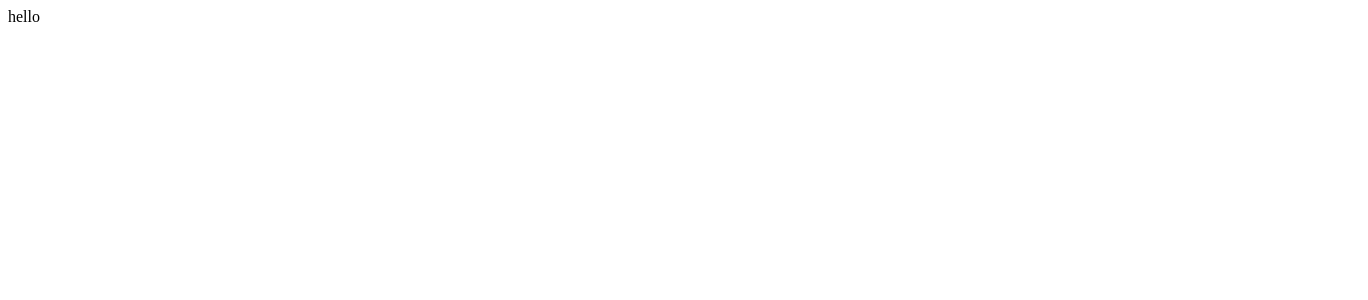
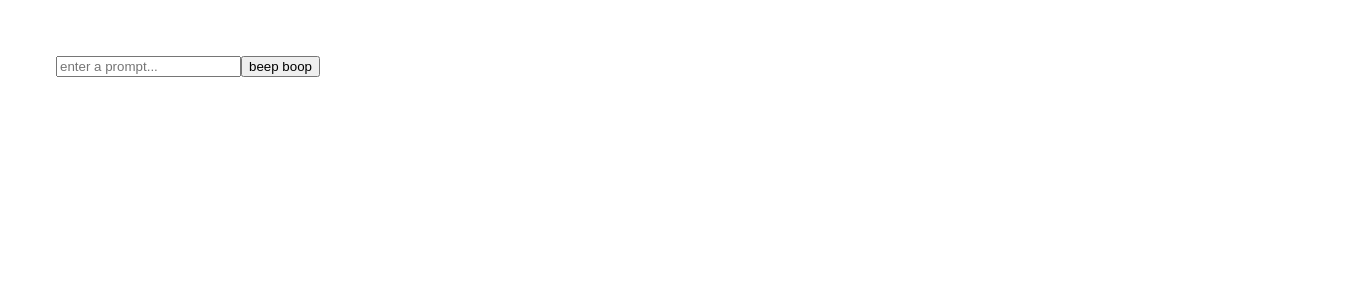
Before and after one commit to gracewgao/openai-playground, a React (Create React App) app: page / in a window 1280 px wide. Shown: the top 300 px of the page, 1368 px wide, since content can reach past the window. Built offline with nearby package versions, Linux system fonts and the light colour scheme.

Commit message:
added basic functionality

```diff
--- a/package.json
+++ b/package.json
@@ -7,9 +7,12 @@
     "@types/node": "^16.7.13",
     "@types/react": "^18.0.0",
     "@types/react-dom": "^18.0.0",
+    "@types/styled-components": "^5.1.25",
     "react": "^18.1.0",
+    "react-bootstrap": "^2.3.1",
     "react-dom": "^18.1.0",
     "react-scripts": "5.0.1",
+    "styled-components": "^5.3.5",
     "typescript": "^4.4.2",
     "web-vitals": "^2.1.0"
   },
--- a/src/App.tsx
+++ b/src/App.tsx
@@ -1,7 +1,24 @@
 import React from "react";
+import { Container } from "react-bootstrap";
+import Playground from "./components/Playground";
+import styled from "styled-components";
+
+const Page = styled.div`
+  width: 100%;
+  min-height: 100vh;
+  height: 100%;
+  overflow-y: auto;
+  padding: 48px;
+`;
 
 function App() {
-  return <div className="App">hello</div>;
+  return (
+    <Page>
+      <Container>
+        <Playground />
+      </Container>
+    </Page>
+  );
 }
 
 export default App;
--- /dev/null
+++ b/src/components/Playground/index.tsx
@@ -0,0 +1,68 @@
+import React, { useState } from "react";
+import { Button, Form } from "react-bootstrap";
+
+interface List {
+  request: string;
+  response: string;
+}
+
+const Playground: React.FC = () => {
+  const [prompt, setPrompt] = useState("");
+
+  const empty: List[] = [];
+  const [list, setList] = useState(empty);
+
+  const handleSubmit = async (e: React.FormEvent<HTMLElement>) => {
+    e.preventDefault();
+    const data = {
+      prompt: prompt,
+      temperature: 0.5,
+      max_tokens: 64,
+      top_p: 1.0,
+      frequency_penalty: 0.0,
+      presence_penalty: 0.0,
+    };
+
+    fetch("https://api.openai.com/v1/engines/text-curie-001/completions", {
+      method: "POST",
+      headers: {
+        "Content-Type": "application/json",
+        Authorization: `Bearer ${process.env.REACT_APP_OPENAI_SECRET}`,
+      },
+      body: JSON.stringify(data),
+    })
+      .then((response: Response) => {
+        return response.json();
+      })
+      .then((data) => {
+        const response = data.choices[0].text;
+        setList([{ request: prompt, response: response }, ...list]);
+        setPrompt("");
+      })
+      .catch((error) => {
+        console.log(error);
+      });
+  };
+
+  return (
+    <>
+      <Form onSubmit={handleSubmit}>
+        <input
+          value={prompt}
+          onChange={(e) => setPrompt(e.target.value)}
+          placeholder="enter a prompt..."
+        />
+        <Button type="submit">beep boop</Button>
+      </Form>
+      {list.map((item: List) => (
+        <p>
+          {item.request}
+          <br />
+          {item.response}
+        </p>
+      ))}
+    </>
+  );
+};
+
+export default Playground;
```
Also changed, not shown: 1 other file (tests, documents, lock files or other folders).
